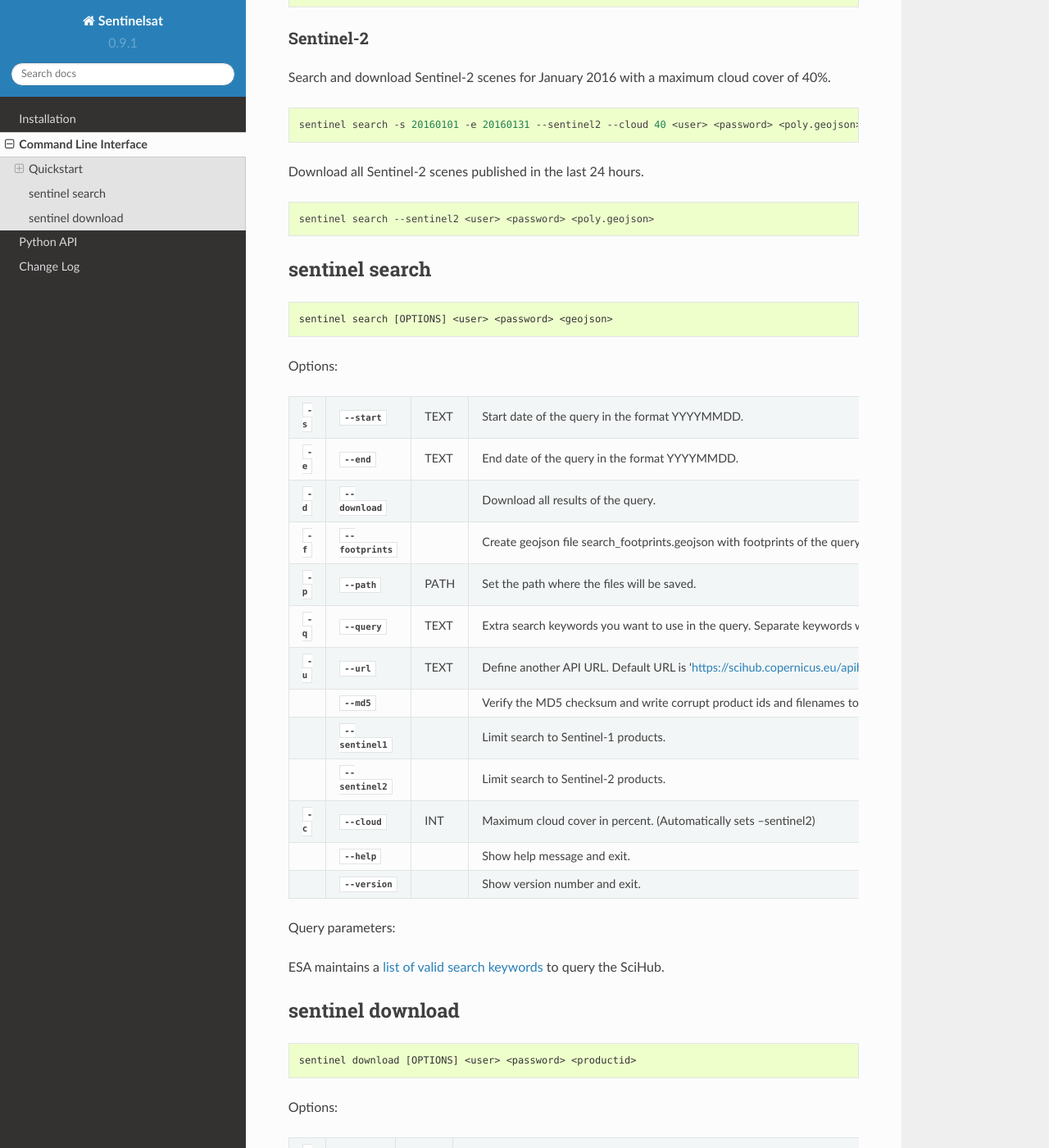
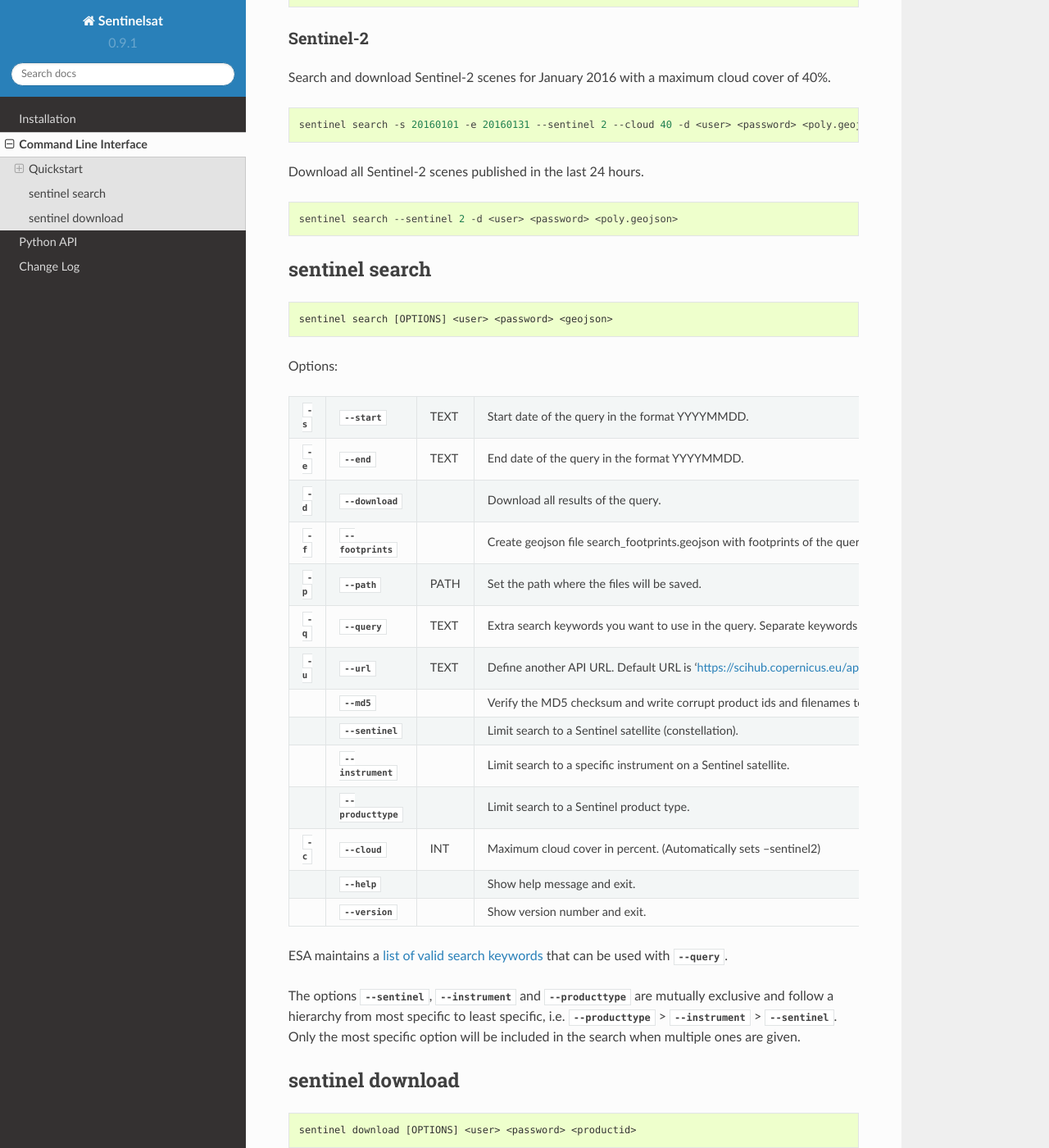
Before and after one commit to sentinelsat/sentinelsat, a Sphinx documentation site: the page built from docs/cli.rst, in a window 1280 px wide and 1400 px high, scrolled down 925 px. Shown: the whole window at 82% size. Built offline with Sphinx 7.4.7 and the Read the Docs theme 2.0.0, drawn with Linux system fonts in a browser that asks for light colours; some of the changed text lies outside the part shown.

Commit message:
document new cli options

```diff
--- a/docs/cli.rst
+++ b/docs/cli.rst
@@ -55,13 +55,13 @@
 
 .. code-block:: bash
 
-  sentinel search -s 20160101 -e 20160131 --sentinel2 --cloud 40 <user> <password> <poly.geojson>
+  sentinel search -s 20160101 -e 20160131 --sentinel 2 --cloud 40 -d <user> <password> <poly.geojson>
 
 Download all Sentinel-2 scenes published in the last 24 hours.
 
 .. code-block:: bash
 
-  sentinel search --sentinel2 <user> <password> <poly.geojson>
+  sentinel search --sentinel 2 -d <user> <password> <poly.geojson>
 
 sentinel search
 ---------------
@@ -72,39 +72,42 @@
 
 Options:
 
-+--------------+-----------------------+------+--------------------------------------------------------------------------------------------+
-| :option:`-s` | :option:`--start`     | TEXT | Start date of the query in the format YYYYMMDD.                                            |
-+--------------+-----------------------+------+--------------------------------------------------------------------------------------------+
-| :option:`-e` | :option:`--end`       | TEXT | End date of the query in the format YYYYMMDD.                                              |
-+--------------+-----------------------+------+--------------------------------------------------------------------------------------------+
-| :option:`-d` | :option:`--download`  |      | Download all results of the query.                                                         |
-+--------------+-----------------------+------+--------------------------------------------------------------------------------------------+
-| :option:`-f` | :option:`--footprints`|      | Create geojson file search_footprints.geojson with footprints of the query result.         |
-+--------------+-----------------------+------+--------------------------------------------------------------------------------------------+
-| :option:`-p` | :option:`--path`      | PATH | Set the path where the files will be saved.                                                |
-+--------------+-----------------------+------+--------------------------------------------------------------------------------------------+
-| :option:`-q` | :option:`--query`     | TEXT | Extra search keywords you want to use in the query. Separate keywords with comma.          |
-|              |                       |      | Example: 'producttype=GRD,polarisationmode=HH'.                                            |
-+--------------+-----------------------+------+--------------------------------------------------------------------------------------------+
-| :option:`-u` | :option:`--url`       | TEXT | Define another API URL. Default URL is 'https://scihub.copernicus.eu/apihub/'.             |
-+--------------+-----------------------+------+--------------------------------------------------------------------------------------------+
-|              | :option:`--md5`       |      | Verify the MD5 checksum and write corrupt product ids and filenames to corrupt_scenes.txt. |
-+--------------+-----------------------+------+--------------------------------------------------------------------------------------------+
-|              | :option:`--sentinel1` |      | Limit search to Sentinel-1 products.                                                       |
-+--------------+-----------------------+------+--------------------------------------------------------------------------------------------+
-|              | :option:`--sentinel2` |      | Limit search to Sentinel-2 products.                                                       |
-+--------------+-----------------------+------+--------------------------------------------------------------------------------------------+
-| :option:`-c` | :option:`--cloud`     | INT  | Maximum cloud cover in percent. (Automatically sets --sentinel2)                           |
-+--------------+-----------------------+------+--------------------------------------------------------------------------------------------+
-|              | :option:`--help`      |      | Show help message and exit.                                                                |
-+--------------+-----------------------+------+--------------------------------------------------------------------------------------------+
-|              | :option:`--version`   |      | Show version number and exit.                                                              |
-+--------------+-----------------------+------+--------------------------------------------------------------------------------------------+
++--------------+------------------------+------+--------------------------------------------------------------------------------------------+
+| :option:`-s` | :option:`--start`      | TEXT | Start date of the query in the format YYYYMMDD.                                            |
++--------------+------------------------+------+--------------------------------------------------------------------------------------------+
+| :option:`-e` | :option:`--end`        | TEXT | End date of the query in the format YYYYMMDD.                                              |
++--------------+------------------------+------+--------------------------------------------------------------------------------------------+
+| :option:`-d` | :option:`--download`   |      | Download all results of the query.                                                         |
++--------------+------------------------+------+--------------------------------------------------------------------------------------------+
+| :option:`-f` | :option:`--footprints` |      | Create geojson file search_footprints.geojson with footprints of the query result.         |
++--------------+------------------------+------+--------------------------------------------------------------------------------------------+
+| :option:`-p` | :option:`--path`       | PATH | Set the path where the files will be saved.                                                |
++--------------+------------------------+------+--------------------------------------------------------------------------------------------+
+| :option:`-q` | :option:`--query`      | TEXT | Extra search keywords you want to use in the query. Separate keywords with comma.          |
+|              |                        |      | Example: 'producttype=GRD,polarisationmode=HH'.                                            |
++--------------+------------------------+------+--------------------------------------------------------------------------------------------+
+| :option:`-u` | :option:`--url`        | TEXT | Define another API URL. Default URL is 'https://scihub.copernicus.eu/apihub/'.             |
++--------------+------------------------+------+--------------------------------------------------------------------------------------------+
+|              | :option:`--md5`        |      | Verify the MD5 checksum and write corrupt product ids and filenames to corrupt_scenes.txt. |
++--------------+------------------------+------+--------------------------------------------------------------------------------------------+
+|              | :option:`--sentinel`   |      | Limit search to a Sentinel satellite (constellation).                                      |
++--------------+------------------------+------+--------------------------------------------------------------------------------------------+
+|              | :option:`--instrument` |      | Limit search to a specific instrument on a Sentinel satellite.                             |
++--------------+------------------------+------+--------------------------------------------------------------------------------------------+
+|              | :option:`--producttype`|      | Limit search to a Sentinel product type.                                                   |
++--------------+------------------------+------+--------------------------------------------------------------------------------------------+
+| :option:`-c` | :option:`--cloud`      | INT  | Maximum cloud cover in percent. (Automatically sets --sentinel2)                           |
++--------------+------------------------+------+--------------------------------------------------------------------------------------------+
+|              | :option:`--help`       |      | Show help message and exit.                                                                |
++--------------+------------------------+------+--------------------------------------------------------------------------------------------+
+|              | :option:`--version`    |      | Show version number and exit.                                                              |
++--------------+------------------------+------+--------------------------------------------------------------------------------------------+
 
-Query parameters:
+ESA maintains a `list of valid search keywords <https://scihub.copernicus.eu/userguide/3FullTextSearch>`_ that can be used with :option:`--query`.
 
-ESA maintains a `list of valid search keywords
-<https://scihub.copernicus.eu/userguide/3FullTextSearch>`_ to query the SciHub.
+The options :option:`--sentinel`, :option:`--instrument` and :option:`--producttype` are mutually exclusive and follow a hierarchy from
+most specific to least specific, i.e. :option:`--producttype` > :option:`--instrument` > :option:`--sentinel`. Only the most specific
+option will be included in the search when multiple ones are given.
 
 sentinel download
 -----------------
--- a/docs/index.rst
+++ b/docs/index.rst
@@ -11,7 +11,7 @@
 
 .. code-block:: bash
 
-  sentinel search --sentinel2 --cloud 30 user password search_polygon.geojson
+  sentinel search --sentinel 2 --cloud 30 user password search_polygon.geojson
 
 and a powerful Python API.
 
```
Also changed, not shown: other parts of docs/cli.rst (+2 -2 lines), README.rst (+32 -30 lines).
